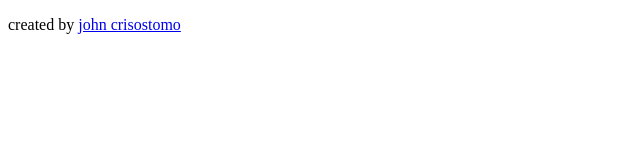
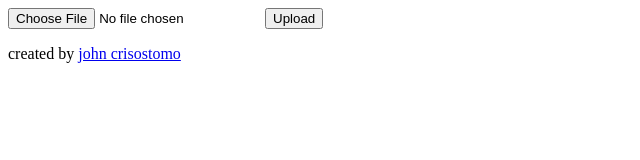
Before and after one commit to johncrisostomo/file-metadata-microservice, a website: page index.html in a window 1280 px wide. Shown: the whole page, without its empty margins (0-640 px from the left). Drawn offline with Linux system fonts and the light colour scheme.

Commit message:
implements the upload form

```diff
--- a/index.html
+++ b/index.html
@@ -4,8 +4,12 @@
   <title>File Metadata Microservice</title>
 </head>
 <body>
-<footer>
-  <p>created by <a href="https://www.linkedin.com/in/johncrisostomo">john crisostomo</a></p>
-</footer>
+  <form action="/api/read-metadata" method="post" enctype="multipart/form-data">
+    <input type="file" name="sample-file">
+    <input type="submit" value="Upload">
+  </form>
+  <footer>
+    <p>created by <a href="https://www.linkedin.com/in/johncrisostomo">john crisostomo</a></p>
+  </footer>
 </body>
 </html>
```
